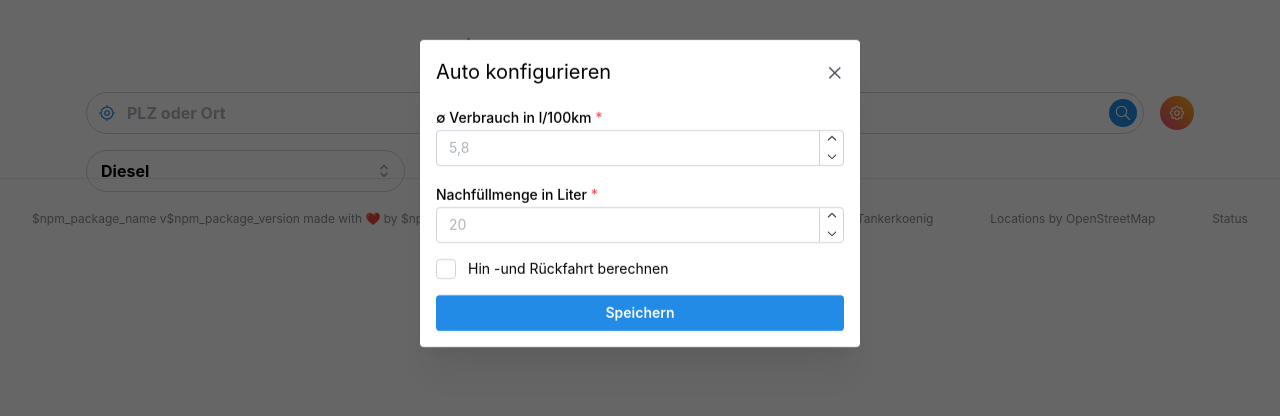
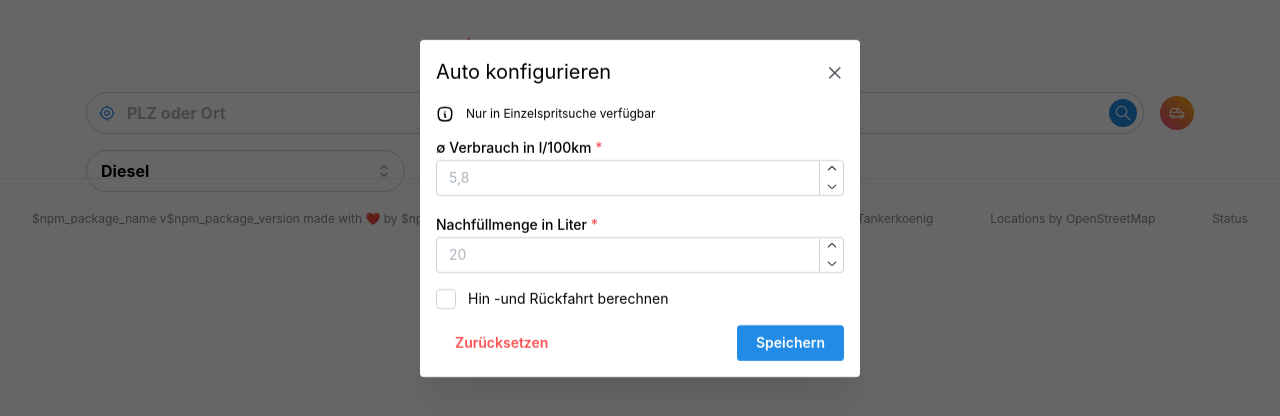
Before and after one commit to baudom/easytank, a Next.js app: page / in a window 1280 px wide. Both pictures are taken after a click on the button 1177 px from the left and 113 px from the top of the page. Shown: the top 416 px of the page. Built offline with nearby package versions, Linux system fonts and the light colour scheme.

Commit message:
persist configurations, add disclaimer in modal, fix re-fetch

```diff
--- a/src/components/CarConfiguration/Form/index.tsx
+++ b/src/components/CarConfiguration/Form/index.tsx
@@ -1,8 +1,17 @@
 import { FC, memo } from "react";
 import { useForm } from "@mantine/form";
 import { CarConfiguration } from "@/model";
-import { Button, Checkbox, NumberInput, Stack } from "@mantine/core";
+import {
+    Button,
+    Checkbox,
+    Group,
+    NumberInput,
+    rem,
+    Stack,
+    Text,
+} from "@mantine/core";
 import { useCarConfiguration } from "@/context/CarConfigurationContext";
+import { IconInfoSquareRounded } from "@tabler/icons-react";
 
 type CarConfigurationFormProps = {
     onSubmit: (value: CarConfiguration) => void;
@@ -12,7 +21,7 @@ const assertPositiveValue = (value: number | undefined) =>
     value !== undefined && value > 0 ? null : "Wert muss über 0 sein!";
 
 const CarConfigurationForm: FC<CarConfigurationFormProps> = ({ onSubmit }) => {
-    const { carConfig } = useCarConfiguration();
+    const { carConfig, resetCarConfig, hideModal } = useCarConfiguration();
     const form = useForm<CarConfiguration>({
         initialValues: carConfig,
         validateInputOnChange: true,
@@ -32,6 +41,15 @@ const CarConfigurationForm: FC<CarConfigurationFormProps> = ({ onSubmit }) => {
                 }),
             )}
         >
+            <Group
+                mb="sm"
+                gap="sm"
+            >
+                <IconInfoSquareRounded
+                    style={{ width: rem(18), height: rem(18) }}
+                />
+                <Text size="xs">Nur in Einzelspritsuche verfügbar</Text>
+            </Group>
             <Stack>
                 <NumberInput
                     label="&#8709; Verbrauch in l/100km"
@@ -57,7 +75,19 @@ const CarConfigurationForm: FC<CarConfigurationFormProps> = ({ onSubmit }) => {
                         type: "checkbox",
                     })}
                 />
-                <Button type="submit">Speichern</Button>
+                <Group justify="space-between">
+                    <Button
+                        variant="transparent"
+                        color="red"
+                        onClick={() => {
+                            resetCarConfig();
+                            hideModal();
+                        }}
+                    >
+                        Zurücksetzen
+                    </Button>
+                    <Button type="submit">Speichern</Button>
+                </Group>
             </Stack>
         </form>
     );
--- a/src/components/CarConfiguration/index.tsx
+++ b/src/components/CarConfiguration/index.tsx
@@ -1,5 +1,5 @@
 import { FC } from "react";
-import { IconSettings } from "@tabler/icons-react";
+import { IconCar } from "@tabler/icons-react";
 import { ActionIcon, rem, useMantineTheme } from "@mantine/core";
 import { useCarConfiguration } from "@/context/CarConfigurationContext";
 
@@ -16,7 +16,7 @@ const CarConfiguration: FC = () => {
             gradient={{ from: "pink", to: "yellow" }}
             onClick={showModal}
         >
-            <IconSettings
+            <IconCar
                 style={{ width: rem(18), height: rem(18) }}
                 stroke={1.5}
             />
--- a/src/context/CarConfigurationContext.tsx
+++ b/src/context/CarConfigurationContext.tsx
@@ -1,15 +1,9 @@
 import { CarConfiguration } from "@/model";
-import {
-    createContext,
-    FC,
-    memo,
-    ReactNode,
-    useContext,
-    useState,
-} from "react";
-import { useDisclosure } from "@mantine/hooks";
+import { createContext, FC, memo, ReactNode, useContext } from "react";
+import { useDisclosure, useLocalStorage } from "@mantine/hooks";
 import { Modal, Text } from "@mantine/core";
 import CarConfigurationForm from "@/components/CarConfiguration/Form";
+import { LS_CAR_CONFIGURATION_KEY } from "@/model/constants";
 
 type CarConfigurationContextProps = {
     children: ReactNode;
@@ -22,6 +16,7 @@ const DEFAULT_CAR_CONFIGURATION: CarConfiguration = {
 type ContextType = {
     carConfig: CarConfiguration;
     setCarConfig: (config: CarConfiguration) => void;
+    resetCarConfig: () => void;
     showModal: () => void;
     hideModal: () => void;
 };
@@ -29,6 +24,7 @@ type ContextType = {
 const Context = createContext<ContextType>({
     carConfig: DEFAULT_CAR_CONFIGURATION,
     setCarConfig: (config: CarConfiguration) => {},
+    resetCarConfig: () => {},
     showModal: () => {},
     hideModal: () => {},
 });
@@ -36,16 +32,18 @@ const Context = createContext<ContextType>({
 const CarConfigurationContext: FC<CarConfigurationContextProps> = ({
     children,
 }) => {
+    const [carConfig, setCarConfig, resetCarConfig] = useLocalStorage({
+        key: LS_CAR_CONFIGURATION_KEY,
+        defaultValue: DEFAULT_CAR_CONFIGURATION,
+    });
     const [configModalShown, { open, close }] = useDisclosure(false);
-    const [carConfig, setCarConfig] = useState<CarConfiguration>(
-        DEFAULT_CAR_CONFIGURATION,
-    );
 
     return (
         <Context.Provider
             value={{
                 carConfig,
                 setCarConfig,
+                resetCarConfig,
                 showModal: open,
                 hideModal: close,
             }}
--- a/src/context/StationsContext.tsx
+++ b/src/context/StationsContext.tsx
@@ -17,12 +17,13 @@ import {
     Station,
     StationsResponse,
 } from "@/model/tankerkoenig";
-import { useDisclosure } from "@mantine/hooks";
+import { useDisclosure, useLocalStorage } from "@mantine/hooks";
 import { notifications } from "@mantine/notifications";
 import { IconCheck, IconCurrentLocationOff } from "@tabler/icons-react";
 import { rem } from "@mantine/core";
 import { useCarConfiguration } from "@/context/CarConfigurationContext";
 import { sortByNumberAsc } from "@/helper/sortings";
+import { LS_STATION_CONFIGURATION_KEY } from "@/model/constants";
 
 const DEFAULT_STATION_CONFIG: StationFilter = {
     radius: 10,
@@ -58,15 +59,16 @@ const StationsContext: FC<StationsContextProps> = ({ children }) => {
     const [coords, setCoords] = useState<Coords | undefined>(undefined);
     const [stations, setStations] = useState<CalculatedStation[]>([]);
     const { carConfig } = useCarConfiguration();
-    const [stationConfig, setStationConfig] = useState<StationFilter>(
-        DEFAULT_STATION_CONFIG,
-    );
+    const [stationConfig, setStationConfig] = useLocalStorage({
+        key: LS_STATION_CONFIGURATION_KEY,
+        defaultValue: DEFAULT_STATION_CONFIG,
+    });
 
     const setStationConfigOverwrite = useCallback(
         (config: Partial<StationFilter>) => {
             setStationConfig((prev) => ({ ...prev, ...config }));
         },
-        [],
+        [setStationConfig],
     );
 
     const calculateStationEfficiency = useCallback(
@@ -165,7 +167,9 @@ const StationsContext: FC<StationsContextProps> = ({ children }) => {
     useEffect(() => {
         if (!coords) return;
         onFetchStations(coords, stationConfig);
-    }, [coords, onFetchStations, stationConfig]);
+        // re-render due onFetchStations not needed
+        // eslint-disable-next-line react-hooks/exhaustive-deps
+    }, [coords, stationConfig]);
 
     useEffect(() => {
         setStations((prev) =>
--- /dev/null
+++ b/src/model/constants.ts
@@ -0,0 +1,2 @@
+export const LS_CAR_CONFIGURATION_KEY = "car-configuration";
+export const LS_STATION_CONFIGURATION_KEY = "station-configuration";
```
